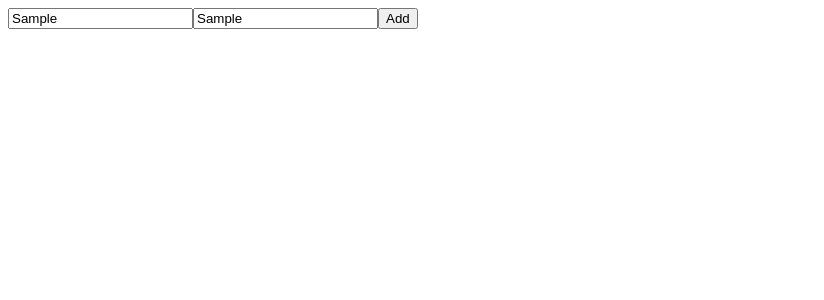
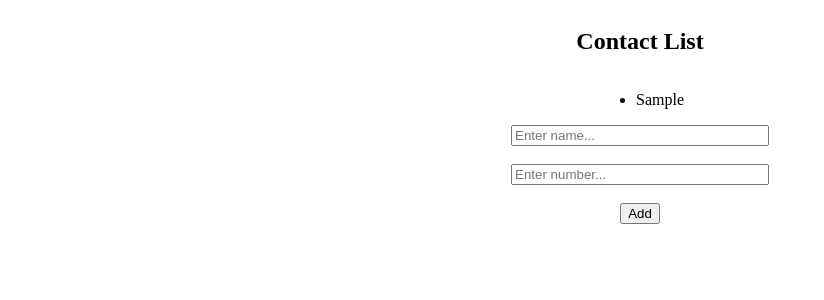
Before and after one commit to kobrak1/contacts-app, a React (Create React App) app: page / in a window 1280 px wide. Both pictures are taken after typing "Sample", "Sample" into the empty fields and a click on the input "Add". Shown: the top 300 px of the page, without its empty margins (0-824 px from the left). Built offline with nearby package versions, Linux system fonts and the light colour scheme.

Commit message:
modified InputForm.js

```diff
--- a/src/App.css
+++ b/src/App.css
@@ -1,4 +1,15 @@
+.App {
+    display: flex;
+    flex-direction: column;
+    justify-content: center;
+    align-items: center;
+    margin: 0 auto;
+}
+
 .form {
     display: flex;
     flex-direction: column;
+    justify-content: center;
+    align-items: center;
+    margin: 0 auto;
 }
--- a/src/App.js
+++ b/src/App.js
@@ -1,10 +1,21 @@
-import React from 'react'
+import React, { useEffect, useState } from 'react'
+import './App.css'
 import InputForm from './components/InputForm'
+import FilterForm from './components/FilterForm'
+
 
 function App() {
+  const [contacts, setContacts] = useState([])
+
+  useEffect(() => {
+    console.log(contacts)
+  }, [contacts])
+
   return (
-    <div>
-      <InputForm />
+    <div className='App'>
+      <h2>Contact List</h2>
+      <FilterForm contacts={contacts} />
+      <InputForm addContact={setContacts} contacts={contacts} />
     </div>
   )
 }
--- a/src/components/FilterForm.js
+++ b/src/components/FilterForm.js
@@ -1,10 +1,13 @@
 import React from 'react'
 
-const FilterForm = () => {
+const FilterForm = ({contacts}) => {
+  console.log(contacts)
   return (
-    <div>
-
-    </div>
+    <ul>
+      {contacts.map((contact, i) =>
+        <li key={i}> {contact.fullname} </li>
+      )}
+    </ul>
   )
 }
 
--- a/src/components/InputForm.js
+++ b/src/components/InputForm.js
@@ -1,29 +1,50 @@
 import React from 'react'
 import { useState } from 'react'
 
-const InputForm = () => {
-    const [form, setForm] = useState({'fullname':'', 'phone_number':''})
+const InputForm = ({addContact, contacts}) => {
+    const [form, setForm] = useState({fullname:'', phone_number:''})
+
+    // function that sets the current data
     const onChangeInput = (e => setForm({...form, [e.target.name]:e.target.value}))
+
+    // function that sets the main data
     const sendInfo = (e) => {
       e.preventDefault()
+      if (form.fullname === '' || form.phone_number === '') {
+        return alert('You have to fill both input fields.') && false
+      }
+      addContact([...contacts, form])
       console.log(form)
+      setForm({fullname:'', phone_number:''})
     }
 
   return (
     <form className='form' action="#" onSubmit={sendInfo}>
-      <input
+      <div className="name">
+        <input
+          style={{width:'250px'}}
           type="text"
           name='fullname'
+          value={form.fullname}
           onChange={onChangeInput}
           placeholder='Enter name...' />
-      <input
+      </div>
+      <br />
+      <div className="number">
+        <input
+          style={{width:'250px'}}
           type="text"
           name='phone_number'
+          value={form.phone_number}
           onChange={onChangeInput}
           placeholder='Enter number...' />
-      <input
+      </div>
+      <br />
+      <div className="submitBtn">
+        <input
           type="submit"
           value={'Add'} />
+      </div>
     </form>
 
   )
```
